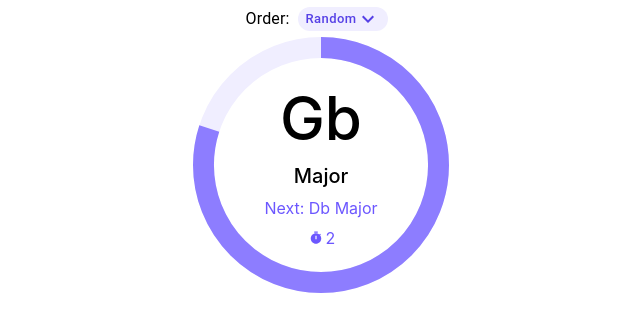
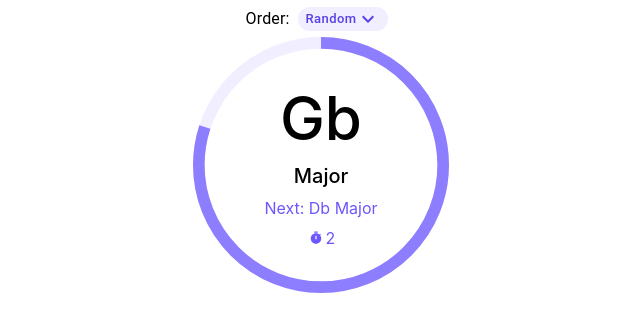
Before and after one commit to luketurnerdev/randomkeygenerator, a React (Create React App) app: page / in a window 1280 px wide. Shown: the top 332 px of the page, without its empty margins (319-959 px from the left). Built offline with nearby package versions, Linux system fonts and the light colour scheme; no server answers.

Commit message:
reduce thickness of circles

```diff
--- a/src/Components/Randomizer/KeyDisplay/index.js
+++ b/src/Components/Randomizer/KeyDisplay/index.js
@@ -42,7 +42,7 @@ const KeyDisplay = props => {
     const InnerCircle = () => {
       return (
         <>
-        <CircularProgress style={styles.progress} variant="determinate" value={80} />
+        <CircularProgress thickness={2} style={styles.progress} variant="determinate" value={80} />
         <Box
           sx={{
             top: 0,
@@ -77,7 +77,7 @@ const KeyDisplay = props => {
     const OuterCircle = () => {
       return (
         <>
-        <CircularProgress style={styles.outerProgress} variant="determinate" value={100} />
+        <CircularProgress thickness={2} style={styles.outerProgress} variant="determinate" value={100} />
         </>
       )
     }
```
